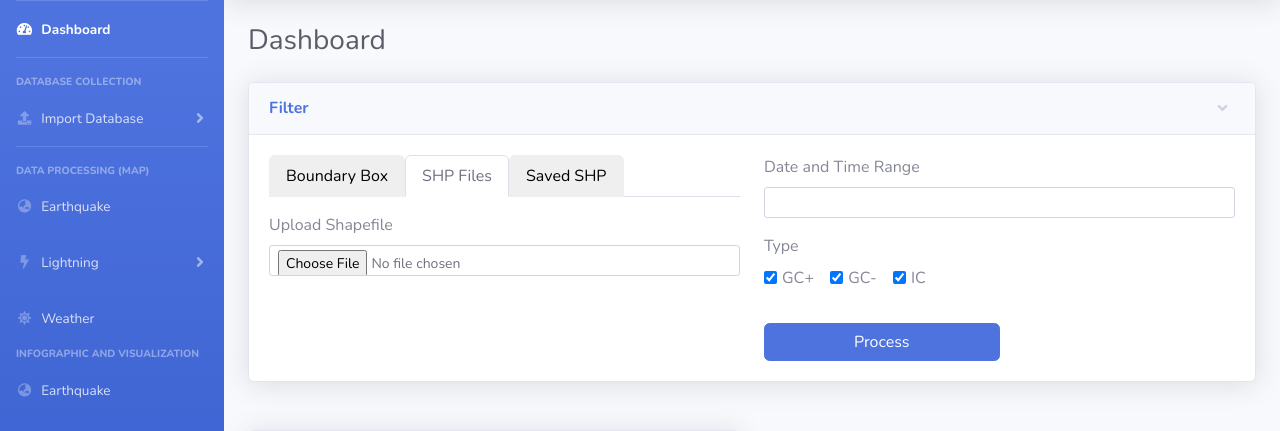
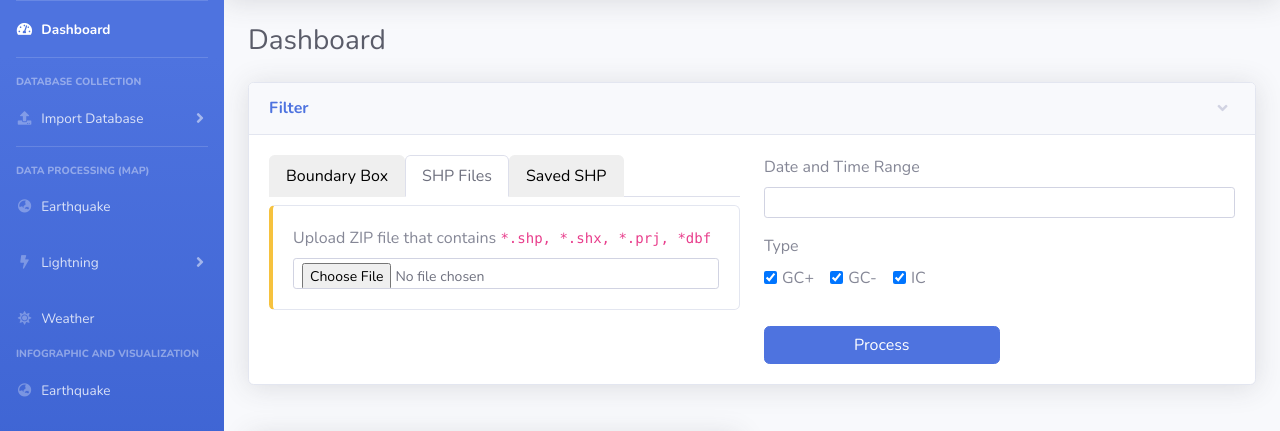
Before and after one commit to fhabibie/GledSysDashboard, a Django app: template gledsys/maps/templates/lightning_spatial.html in a window 1280 px wide, after a click on "SHP Files". Shown: the part 70-501 px from the top of the page. Run offline with Django 4.2, Linux system fonts and the light colour scheme; the template is opened without the code that fills it, so the values that code supplies are empty; some libraries are stand-ins or nearby versions.

```diff
--- a/gledsys/maps/templates/lightning_spatial.html
+++ b/gledsys/maps/templates/lightning_spatial.html
@@ -70,10 +70,13 @@
 
                                 </div>
                                 <div class="tab-pane fade" id="shp" role="tabpanel" aria-labelledby="shp-query">
-                                    <div class="mt-3">
-                                        <label for="formFileSm" class="form-label">Upload Shapefile</label>
-                                        <input class="form-control form-control-sm" accept=".shp" id="shp-file" type="file">
-                                      </div>
+                                    <div class="card mt-2 border-left-warning">
+                                        <div class="card-body">
+                                            <label for="formFileSm" class="form-label">Upload ZIP file that contains <code>*.shp, *.shx, *.prj, *dbf</code></label>
+                                            <input class="form-control form-control-sm" accept=".zip" id="shp-file" type="file">
+
+                                        </div>
+                                    </div>
                                 </div>
                                 <div class="tab-pane fade" id="savedshp" role="tabpanel" aria-labelledby="savedshp-query">
                                     <div class="form-group mt-3">
```
Also changed, not shown: gledsys/maps/views.py (+8 -7 lines).
